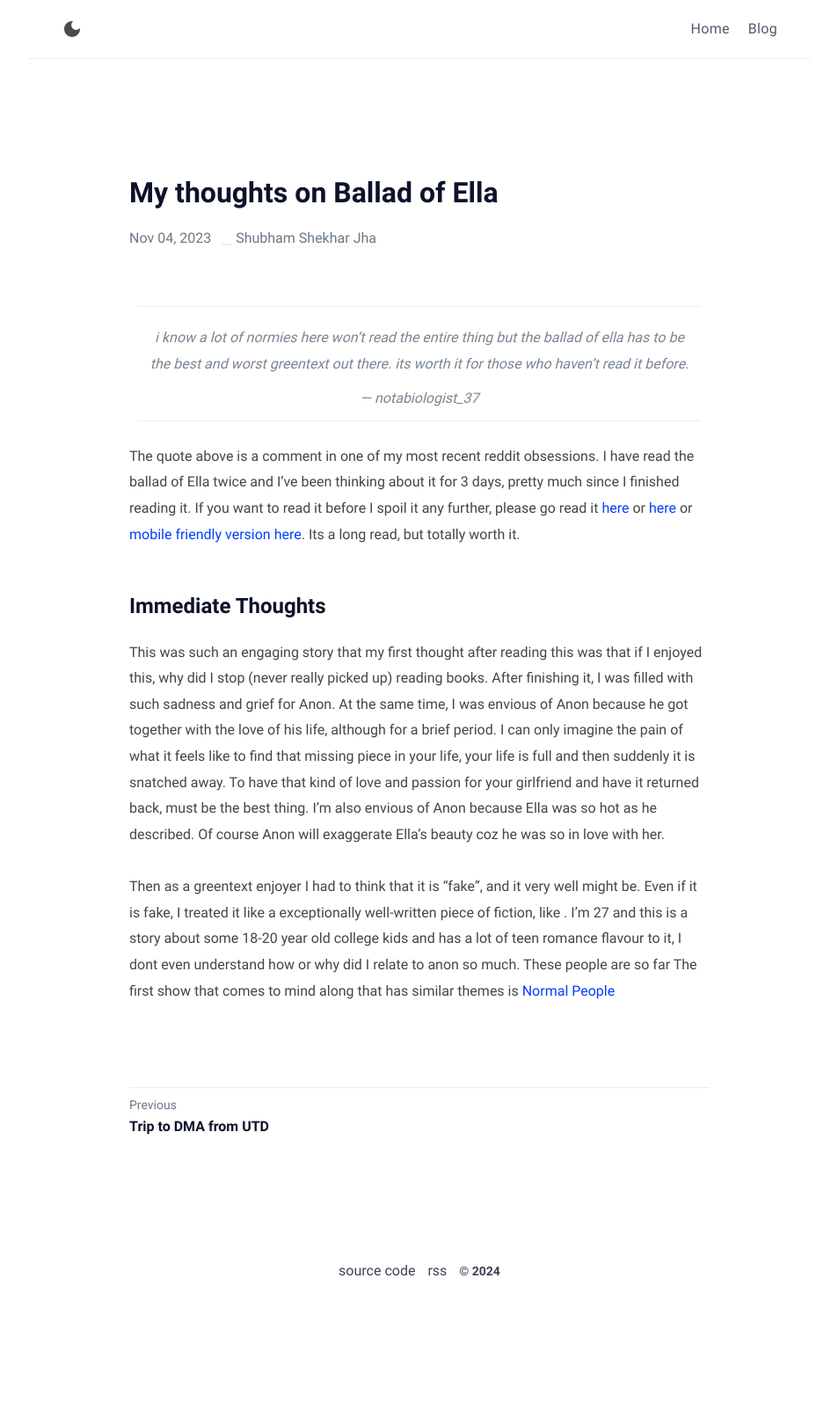
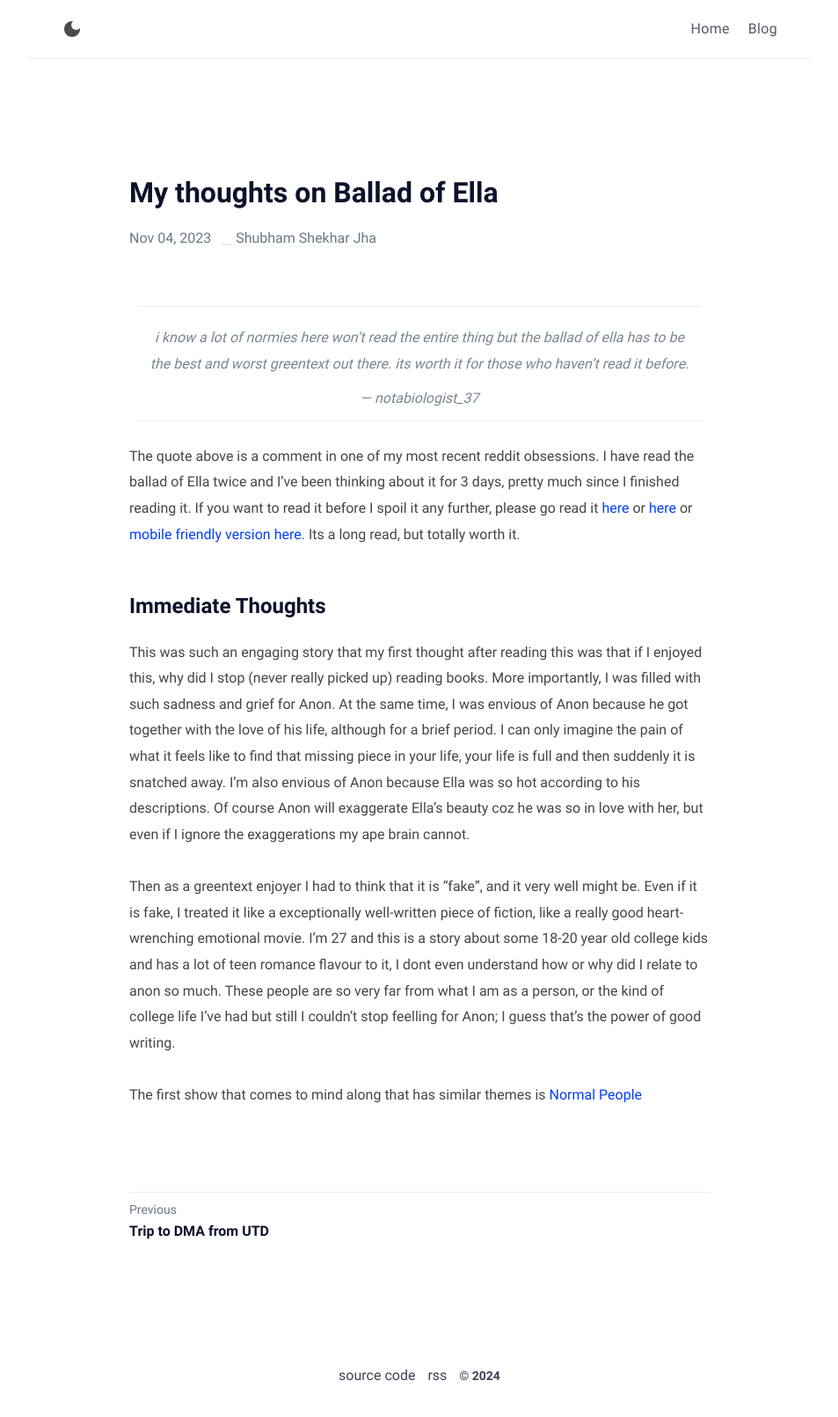
Before and after one commit to 2sjha/2sjha.github.io, a Jekyll site: the page built from _posts/2023-11-04-thoughts-ballad-of-ella.md, in a window 1280 px wide. Shown: the whole page at 88% size, without its empty margins (163-1116 px from the left). Built offline with Jekyll 4.4.1, drawn with Linux system fonts in a browser that asks for light colours; before the commit the page ends 1492 px from its top, so only the background shows below that.

Commit message:
added a few lines

```diff
--- a/_posts/2023-11-04-thoughts-ballad-of-ella.md
+++ b/_posts/2023-11-04-thoughts-ballad-of-ella.md
@@ -12,8 +12,8 @@ If you want to read it before I spoil it any further, please go read it [here](h
 
 # Immediate Thoughts
 
-This was such an engaging story that my first thought after reading this was that if I enjoyed this, why did I stop (never really picked up) reading books. After finishing it, I was filled with such sadness and grief for Anon. At the same time, I was envious of Anon because he got together with the love of his life, although for a brief period. I can only imagine the pain of what it feels like to find that missing piece in your life, your life is full and then suddenly it is snatched away. To have that kind of love and passion for your girlfriend and have it returned back, must be the best thing. I'm also envious of Anon because Ella was so hot as he described. Of course Anon will exaggerate Ella's beauty coz he was so in love with her.
+This was such an engaging story that my first thought after reading this was that if I enjoyed this, why did I stop (never really picked up) reading books. More importantly, I was filled with such sadness and grief for Anon. At the same time, I was envious of Anon because he got together with the love of his life, although for a brief period. I can only imagine the pain of what it feels like to find that missing piece in your life, your life is full and then suddenly it is snatched away. I'm also envious of Anon because Ella was so hot according to his descriptions. Of course Anon will exaggerate Ella's beauty coz he was so in love with her, but even if I ignore the exaggerations my ape brain cannot.
 
+Then as a greentext enjoyer I had to think that it is "fake", and it very well might be. Even if it is fake, I treated it like a exceptionally well-written piece of fiction, like a really good heart-wrenching emotional movie. I'm 27 and this is a story about some 18-20 year old college kids and has a lot of teen romance flavour to it, I dont even understand how or why did I relate to anon so much. These people are so very far from what I am as a person, or the kind of college life I've had but still I couldn't stop feelling for Anon; I guess that's the power of good writing.
 
-Then as a greentext enjoyer I had to think that it is "fake", and it very well might be. Even if it is fake, I treated it like a exceptionally well-written piece of fiction, like . I'm 27 and this is a story about some 18-20 year old college kids and has a lot of teen romance flavour to it, I dont even understand how or why did I relate to anon so much. These people are so far
 The first show that comes to mind along that has similar themes is [Normal People](https://www.youtube.com/watch?v=4p5yY0qdsWg)
```
